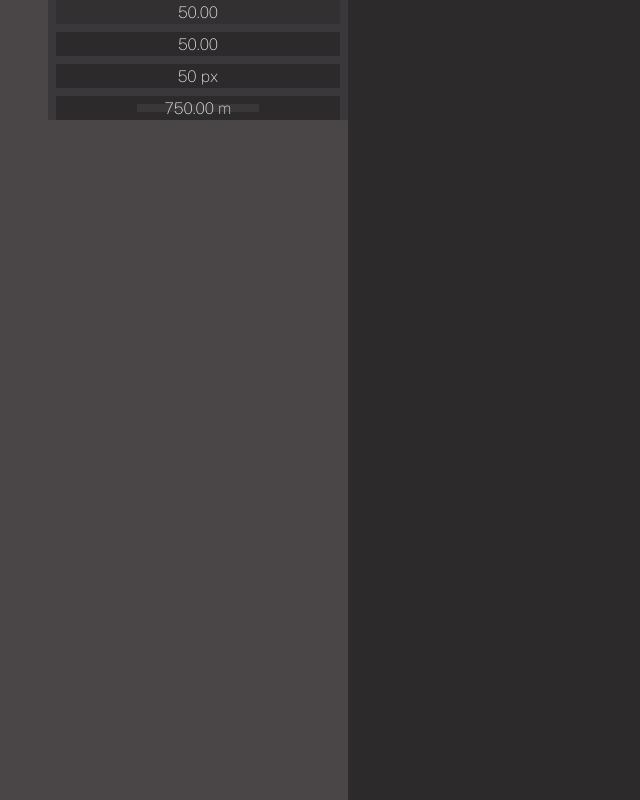
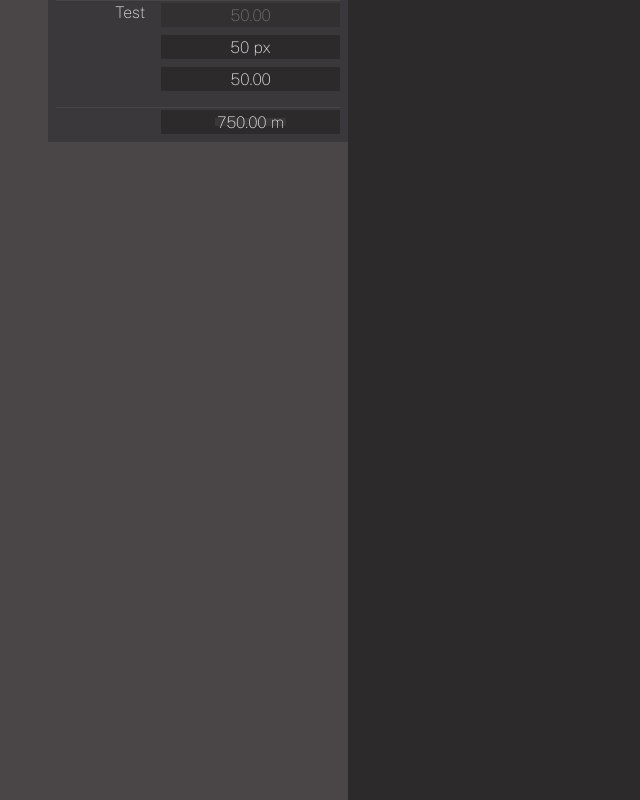
Before and after one commit to merilleo/pixelSorting, a Svelte app: page / in a window 1280 px wide. Shown: the whole page, without its empty margins (0-640 px from the left). Built offline with nearby package versions, Linux system fonts and the light colour scheme.

Commit message:
feat(input group): added input group component
fix(input blocker): added z-index

fix(input number): added disabled class to component and not show buttons when disabled and hovering

```diff
--- a/src/App.svelte
+++ b/src/App.svelte
@@ -13,6 +13,7 @@
     import ContextMenuGroupHeader from "./lib/contextmenu/ContextMenuGroupHeader.svelte";
     import ContextMenuGroupBody from "./lib/contextmenu/ContextMenuGroupBody.svelte";
     import InputNumber from "./lib/formelements/InputNumber.svelte";
+    import InputGroup from "./lib/formelements/InputGroup.svelte";
 
 </script>
 
@@ -36,10 +37,14 @@
 
             </ContextMenuGroupHeader>
             <ContextMenuGroupBody>
-                <InputNumber disabled="{true}"/>
-                <InputNumber />
-                <InputNumber type="integer" unit="px" hasConstraints="{false}"/>
-                <InputNumber unit="m" start="{750}" min="{100}" max="{1000}" step="{10}" />
+                <InputGroup label="Test">
+                    <InputNumber disabled="{true}"/>
+                    <InputNumber type="integer" unit="px" hasConstraints="{false}"/>
+                    <InputNumber />
+                </InputGroup>
+                <InputGroup label="">
+                    <InputNumber unit="m" start="{750}" min="{100}" max="{1000}" step="{10}" />
+                </InputGroup>
             </ContextMenuGroupBody>
         </ContextMenuGroup>
     </ContextMenu>
--- /dev/null
+++ b/src/lib/formelements/InputGroup.svelte
@@ -0,0 +1,28 @@
+<script lang="ts">
+    import Seperator from "./utils/Seperator.svelte";
+
+    export let label:string = "";
+</script>
+
+<Seperator />
+<div class="input-group">
+    <p class="input-group-label text-thin">{label}</p>
+    <div class="input-group-inputs">
+        <slot></slot>
+    </div>
+</div>
+
+<style>
+    .input-group {
+        display: flex;
+        margin-bottom: 0.5rem;
+    }
+    .input-group-label {
+        width: 33.3333%;
+        margin-right: 1rem;
+        text-align: end;
+    }
+    .input-group-inputs {
+        width: 66.6666%
+    }
+</style>
--- a/src/lib/formelements/InputNumber.svelte
+++ b/src/lib/formelements/InputNumber.svelte
@@ -14,16 +14,16 @@
     type NumberTypes = "integer"|"float";
 
     export let type: NumberTypes = "float";
+    export let start: number = 50;
+    export let value: number = start;
     export let min: number = 0;
     export let max: number = 100;
-    export let start: number = 50;
     export let step: number = 5;
     export let unit: string = "";
     export let hasConstraints = true;
     export let disabled: boolean = false;
+
     export let showError = false;
-
-    let value: number = start;
     let dragging: boolean = false;
     let edit: boolean = false;
     let errorMessageText:string = "";
@@ -32,6 +32,7 @@
     let stepDrag: number = step * 0.5;
 
     $: displayNumber =  value.toFixed(type === "float" ? 2 : 0);
+    $: disabledClass = disabled ? "disabled" : "";
 
     afterUpdate(() => {
         if (edit) {
@@ -147,7 +148,7 @@
 </script>
 
 
-<div class="input-container input-number">
+<div class="input-container input-number {disabledClass}">
     {#if !edit }
         <button class="number-modifier subtractor bg-darkest color-light" on:click={decrement}>&lt;</button>
     {/if}
@@ -196,8 +197,12 @@
         width: var(--input-height);
         height: 100%;
     }
+
     .input-number:hover .number-modifier {
         display: block;
+    }
+    .input-number.disabled:hover .number-modifier {
+        display: none;
     }
 
     .number-modifier:hover {
--- a/src/lib/formelements/utils/InputBlocker.svelte
+++ b/src/lib/formelements/utils/InputBlocker.svelte
@@ -21,6 +21,7 @@
 <style>
     .input-blocker {
         position: absolute;
+        z-index: 3;
         width: 100%;
         height: 100%;
         opacity: 0.65;
--- /dev/null
+++ b/src/lib/formelements/utils/Seperator.svelte
@@ -0,0 +1,14 @@
+<script lang="ts">
+
+</script>
+
+<div class="seperator bg-mid">
+</div>
+
+<style>
+    .seperator {
+        width: 100%;
+        height: 1px;
+        margin-bottom: 2px;
+    }
+</style>
```
